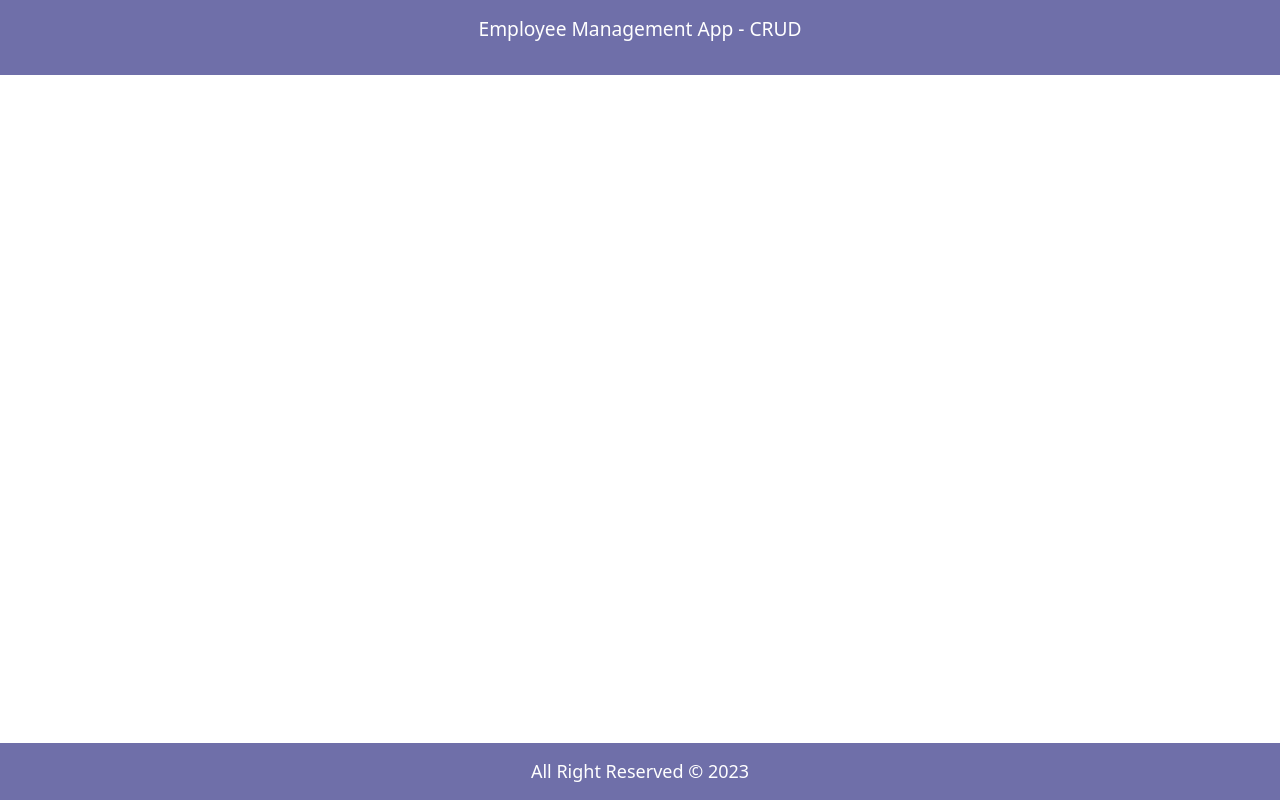
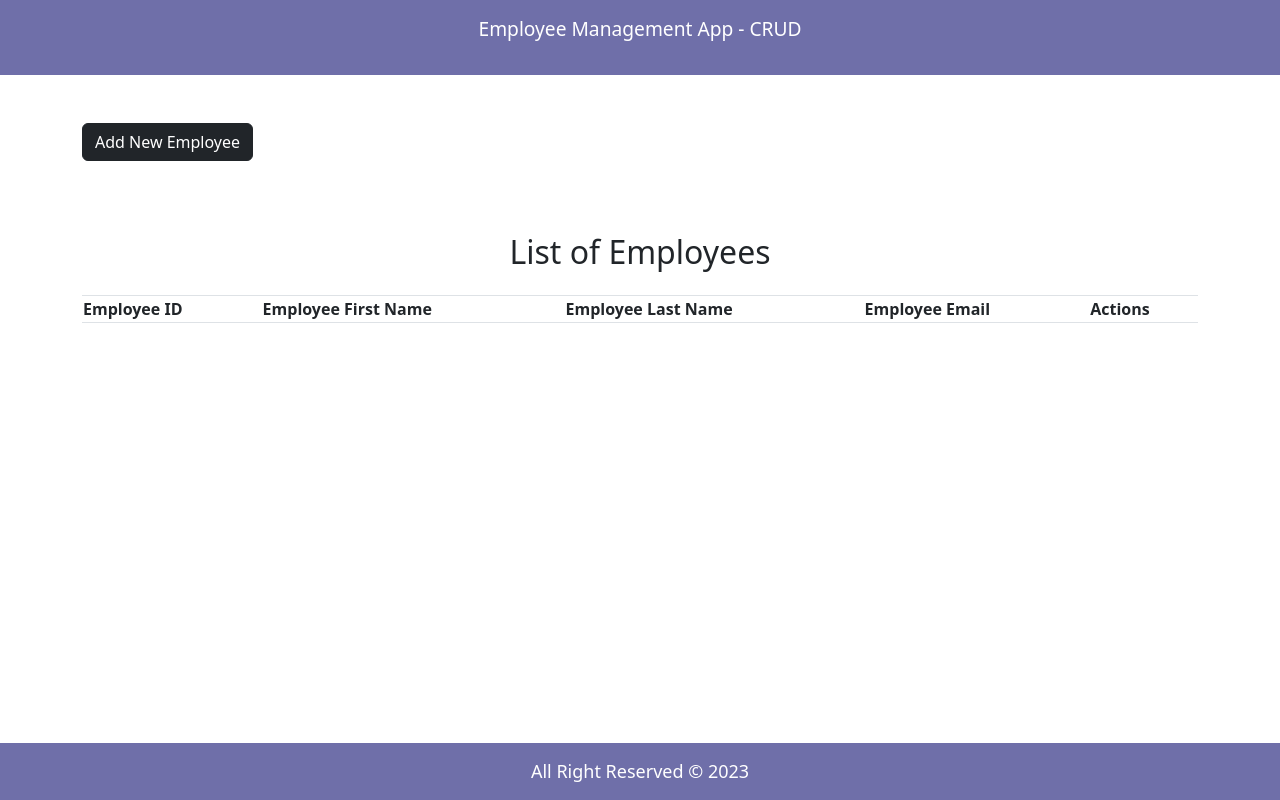
Before and after one commit to olvericc/Employee-Management-System, a React (Create React App) app in the folder frontend/: page / in a window 1280 px wide. Built offline with nearby package versions, Linux system fonts and the light colour scheme.

Commit message:
feat: adding the table list for the system

```diff
--- a/frontend/public/index.html
+++ b/frontend/public/index.html
@@ -6,6 +6,9 @@
     <meta name="viewport" content="width=device-width, initial-scale=1" />
     <meta name="theme-color" content="#000000" />
     <meta name="description" content="Web site created using create-react-app"/>
+    <link href="https://cdn.jsdelivr.net/npm/bootstrap@5.3.2/dist/css/bootstrap.min.css"
+          rel="stylesheet" integrity="sha384-T3c6CoIi6uLrA9TneNEoa7RxnatzjcDSCmG1MXxSR1GAsXEV/Dwwykc2MPK8M2HN"
+          crossorigin="anonymous">
     <title>Employee Management App</title>
   </head>
   <body>
--- a/frontend/src/App.js
+++ b/frontend/src/App.js
@@ -1,11 +1,13 @@
 import HeaderComponent from "./component/HeaderComponent";
 import FooterComponent from "./component/FooterComponent";
+import ListEmployeeComponent from "./component/ListEmployeeComponent";
 
 function App() {
   return (
     <div>
-      <HeaderComponent/>
-      <FooterComponent/>
+        <HeaderComponent/>
+        <FooterComponent/>
+        <ListEmployeeComponent/>
     </div>
   );
 }
--- a/frontend/src/component/ListEmployeeComponent.js
+++ b/frontend/src/component/ListEmployeeComponent.js
@@ -0,0 +1,24 @@
+import React from 'react'
+
+const ListEmployeeComponent = () =>
+{
+    return (
+        <div className='container'>
+            <a className='btn btn-dark mb-5 mt-5 align-items-lg-center' href="">Add New Employee</a>
+            <h2 className='text-center mb-4 mt-4 '>List of Employees</h2>
+            <table className='table table-bordered table striped'>
+                <thead>
+                    <th>Employee ID</th>
+                    <th>Employee First Name</th>
+                    <th>Employee Last Name</th>
+                    <th>Employee Email</th>
+                    <th>Actions</th>
+                </thead>
+                <tbody>
+                </tbody>
+            </table>
+        </div>
+    )
+}
+
+export default ListEmployeeComponent
```
